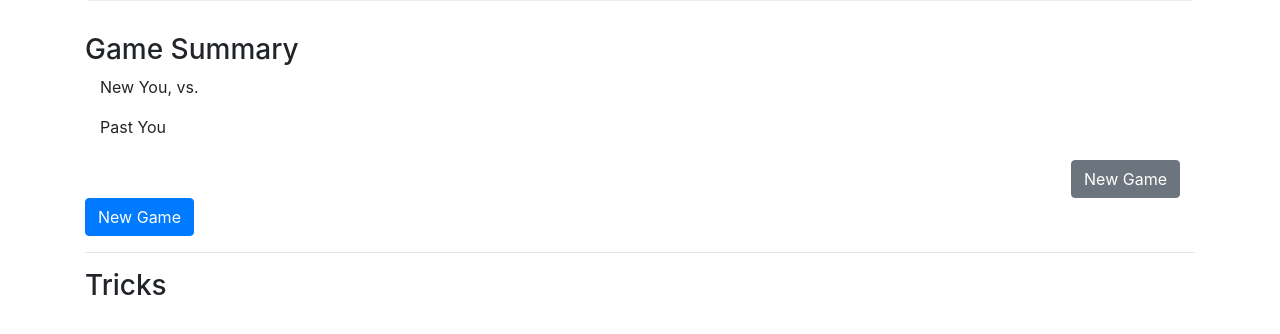
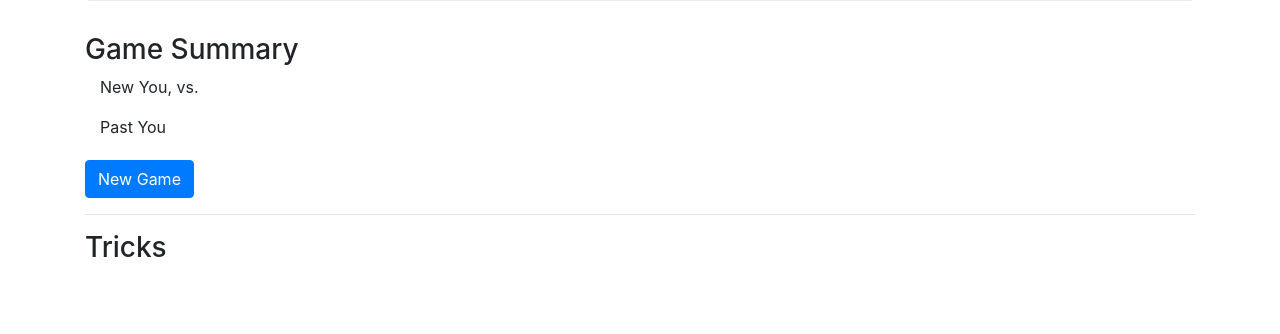
Before and after one commit to lenknerd/skrate, a Flask app: template skrate/templates/index.html in a window 1280 px wide. Shown: the part 263-597 px from the top of the page. Run offline with Flask 2, Linux system fonts and the light colour scheme; the template is opened without the code that fills it, so the values that code supplies are empty; some libraries are stand-ins or nearby versions.

Commit message:
Removing button added in main

```diff
--- a/skrate/templates/game.html
+++ b/skrate/templates/game.html
@@ -25,8 +25,4 @@
       {% endfor %}
     </ul>
   </div>
-  <div align="right">
-    <button type="button" class="btn btn-secondary" id="newgame">New Game</button>
-  </div>
-
 </div>
```
